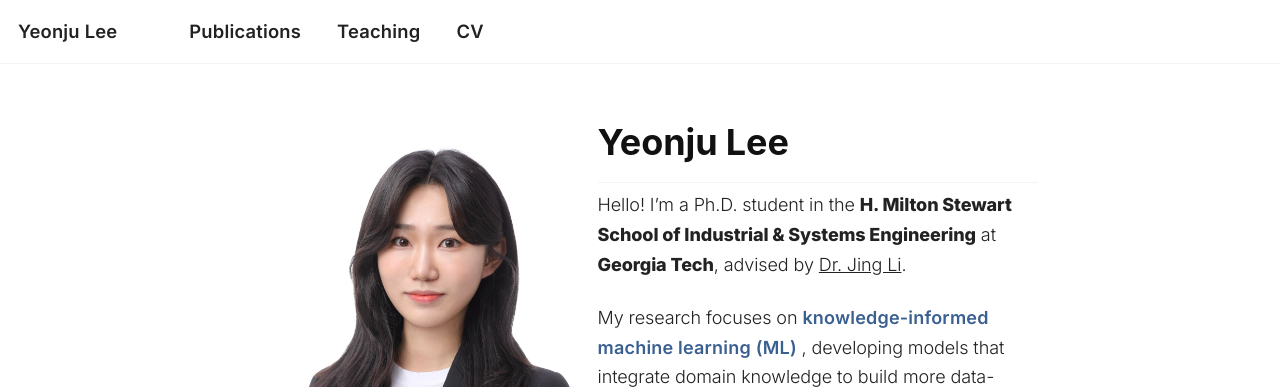
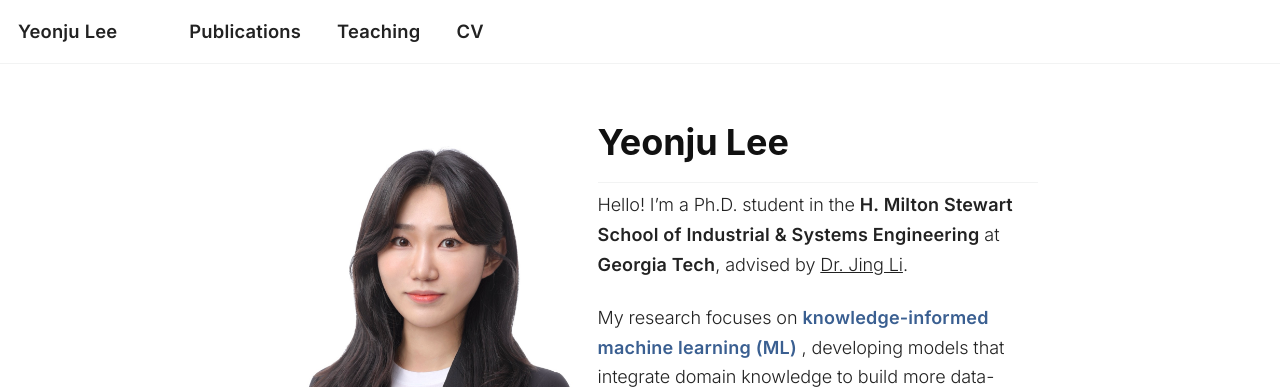
Before and after one commit to ylee845/ylee845.github.io, a Jekyll site: the page built from _pages/about.md, in a window 1280 px wide. Shown: the top 387 px of the page. Built offline with Jekyll 4.4.1, drawn with Linux system fonts in a browser that asks for light colours; a script that is not in the unit is left out.

Commit message:
Update about.md

```diff
--- a/_pages/about.md
+++ b/_pages/about.md
@@ -170,8 +170,8 @@ h4 {
 
     <p>
       Hello! I’m a Ph.D. student in the
-      <strong>H. Milton Stewart School of Industrial & Systems Engineering</strong> at
-      <strong>Georgia Tech</strong>, advised by
+      <span style="font-weight:600; letter-spacing:0.2px;"> H. Milton Stewart School of Industrial & Systems Engineering</span> at
+      <span style="font-weight:600; letter-spacing:0.2px;">Georgia Tech</span>, advised by
       <a href="https://isye.gatech.edu/users/jing-li" target="_blank">Dr. Jing Li</a>.
     </p>
 
```
